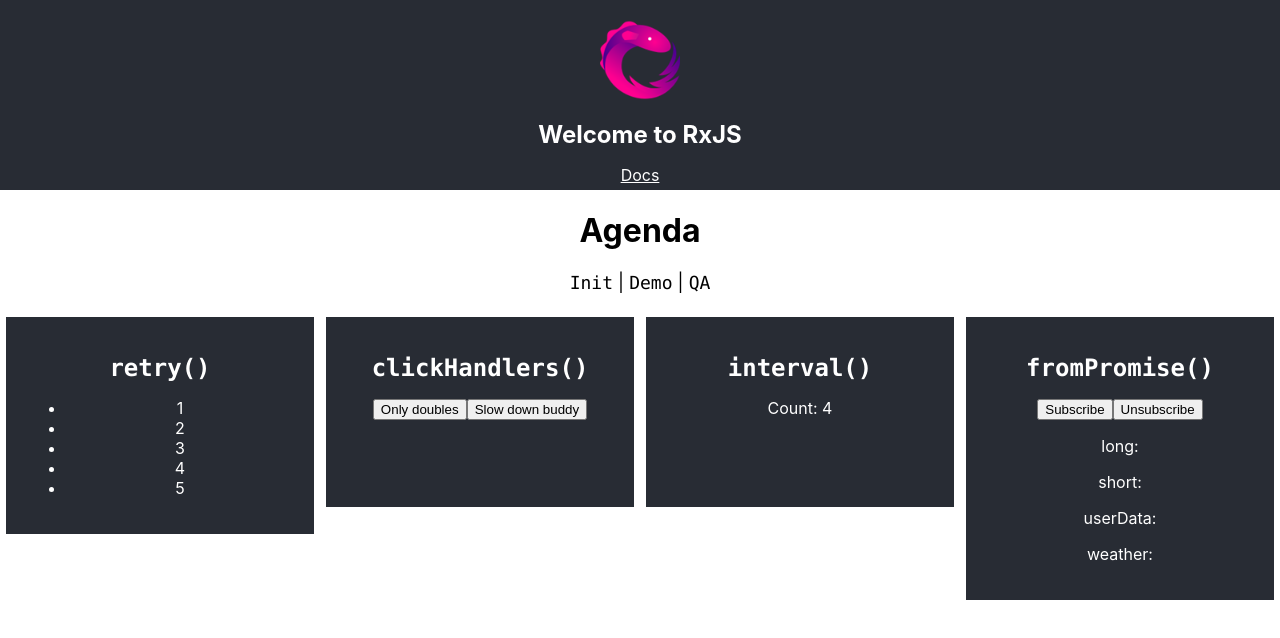
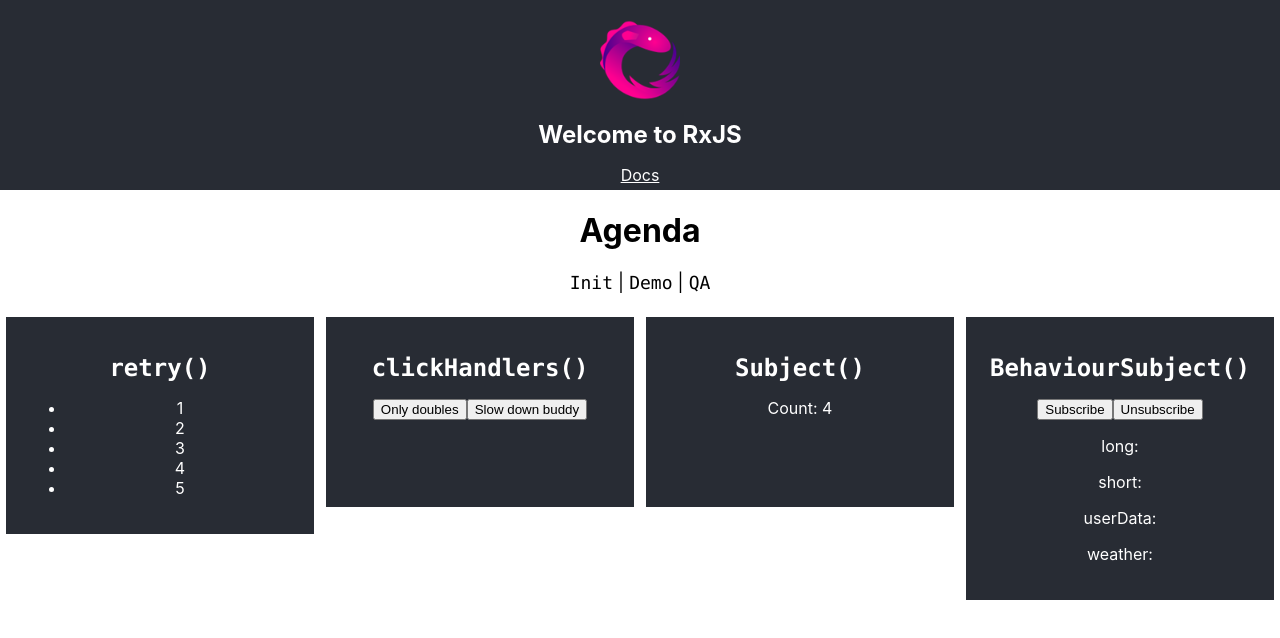
Before and after one commit to magentera/my-demo, a React (Create React App) app: page / in a window 1280 px wide. Shown: the top 638 px of the page. Built offline with nearby package versions, Linux system fonts and the light colour scheme.

Commit message:
Add new headers for topic change

```diff
--- a/src/IntervalList.tsx
+++ b/src/IntervalList.tsx
@@ -22,7 +22,7 @@
       <div className="item">
         <header className="App-tile">
           <h1 className="App-title">
-            <code>interval()</code>
+            <code>Subject()</code>
           </h1>
           <p>Count: {this.state.count}</p>
         </header>
--- a/src/PromiseChain.tsx
+++ b/src/PromiseChain.tsx
@@ -77,7 +77,7 @@
       <div className="item">
         <header className="App-tile">
           <h1 className="App-title">
-            <code>fromPromise()</code>
+            <code>BehaviourSubject()</code>
           </h1>
           <button onClick={this.subscribeToObservables}>Subscribe</button>
           <button onClick={this.unsubscribeFromObservables}>Unsubscribe</button>
```
